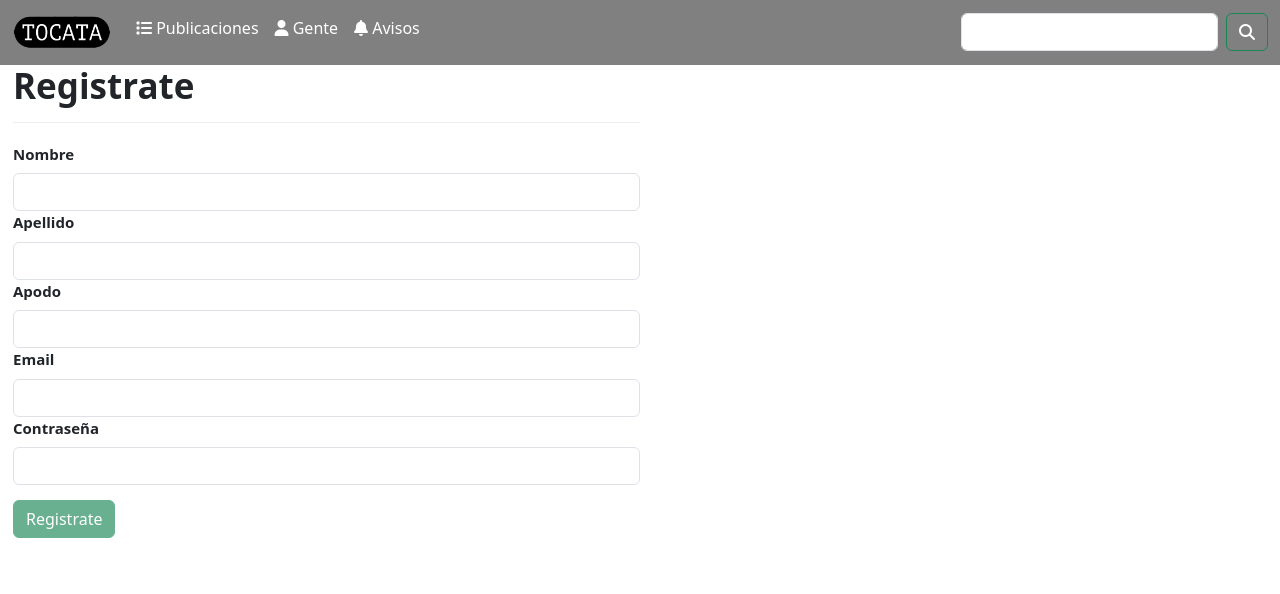
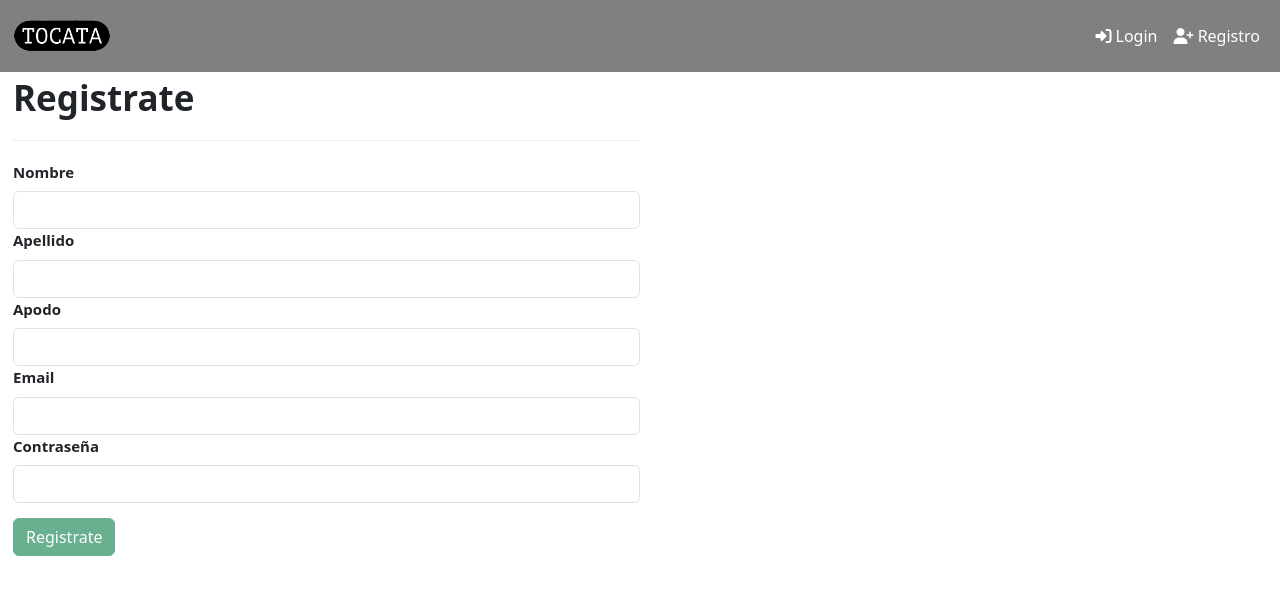
Before and after one commit to Optickal095/TocataFrontend, an Angular app: page /registro in a window 1280 px wide. Shown: the top 594 px of the page. Built offline with nearby package versions, Linux system fonts and the light colour scheme.

Commit message:
localStorage

```diff
--- a/src/app/app.component.html
+++ b/src/app/app.component.html
@@ -2,27 +2,49 @@
   <nav class="navbar navbar-expand-lg">
     <div class="container-fluid">
       <div class="collapse navbar-collapse" id="navbarSupportedContent">
-        <ul class="navbar-nav me-auto mb-2 mb-lg-0">
+        <div class="navbar-header">
           <a class="navbar-brand" href="#">
             <img src="../assets/images/Tocata.png" alt="Logo" />
           </a>
+        </div>
+        <ul class="navbar-nav me-auto mb-2 mb-lg-0" *ngIf="identity">
           <li class="nav-item">
-            <a class="nav-link active" aria-current="page" href="#"
-              ><i class="fa-solid fa-list"></i> Publicaciones</a
-            >
+            <a class="nav-link active" aria-current="page" href="#">
+              <i class="fa-solid fa-list"></i> Publicaciones
+            </a>
           </li>
           <li class="nav-item">
-            <a class="nav-link active" aria-current="page" href="#"
-              ><i class="fa-solid fa-user"></i> Gente</a
-            >
+            <a class="nav-link active" aria-current="page" href="#">
+              <i class="fa-solid fa-user"></i> Gente
+            </a>
           </li>
           <li class="nav-item">
-            <a class="nav-link active" aria-current="page" href="#"
-              ><i class="fa-solid fa-bell"></i> Avisos</a
-            >
+            <a class="nav-link active" aria-current="page" href="#">
+              <i class="fa-solid fa-bell"></i> Avisos
+            </a>
           </li>
         </ul>
-        <form class="d-flex" role="search">
+        <ul class="navbar navbar-nav ms-auto" *ngIf="!identity">
+          <li class="nav-item">
+            <a
+              class="nav-link"
+              routerLink="/login"
+              [routerLinkActive]="['active']"
+            >
+              <i class="fa-solid fa-right-to-bracket"></i> Login
+            </a>
+          </li>
+          <li class="nav-item">
+            <a
+              class="nav-link"
+              routerLink="/registro"
+              [routerLinkActive]="['active']"
+            >
+              <i class="fa-solid fa-user-plus"></i> Registro
+            </a>
+          </li>
+        </ul>
+        <form class="d-flex" role="search" *ngIf="identity">
           <input class="form-control me-2" type="search" aria-label="Search" />
           <button class="btn btn-outline-success" type="submit">
             <i class="fa-solid fa-search"></i>
--- a/src/app/app.component.ts
+++ b/src/app/app.component.ts
@@ -1,10 +1,25 @@
-import { Component } from '@angular/core';
+import { Component, OnInit, DoCheck } from '@angular/core';
+import { UserService } from './services/user.service';
 
 @Component({
   selector: 'app-root',
   templateUrl: './app.component.html',
   styleUrls: ['./app.component.css'],
+  providers: [UserService],
 })
-export class AppComponent {
-  title = 'Tocata';
+export class AppComponent implements OnInit, DoCheck {
+  public title: string;
+  public identity: any;
+
+  constructor(private _userService: UserService) {
+    this.title = 'Tocata';
+  }
+
+  ngOnInit() {
+    this.identity = this._userService.getIdentity();
+  }
+
+  ngDoCheck() {
+    this.identity = this._userService.getIdentity();
+  }
 }
--- a/src/app/components/login/login.component.ts
+++ b/src/app/components/login/login.component.ts
@@ -32,8 +32,12 @@ export class LoginComponent implements OnInit {
         if (response && response.access && response.user) {
           const accessToken = response.access;
           const user = response.user;
+
           console.log(accessToken); // Imprime el token de acceso
           console.log(user); // Imprime el objeto User
+
+          localStorage.setItem('accessToken', accessToken);
+          localStorage.setItem('user', JSON.stringify(user));
 
           this.status = 'success';
         } else {
--- a/src/app/components/register/register.component.html
+++ b/src/app/components/register/register.component.html
@@ -1,5 +1,5 @@
 <div class="col-lg-6">
-  <h1 class="h1-strong">{{ title }}</h1>
+  <div class="h1-strong">{{ title }}</div>
   <div class="alert alert-success" *ngIf="status == 'success'">
     Registro completado correctamente,
     <a [routerLink]="['/login']">identifícate aquí</a>
--- a/src/app/services/user.service.ts
+++ b/src/app/services/user.service.ts
@@ -7,9 +7,12 @@ import { GLOBAL } from './global';
 @Injectable()
 export class UserService {
   public url: string;
+  public identity: any;
+  public token: string | null;
 
   constructor(public _http: HttpClient) {
     this.url = GLOBAL.url;
+    this.token = null; // Inicializar token como null
   }
 
   register(user: User): Observable<any> {
@@ -33,4 +36,28 @@ export class UserService {
       headers: headers,
     });
   }
+
+  getIdentity() {
+    let identity = localStorage.getItem('user');
+
+    if (identity !== null && identity !== 'undefined') {
+      this.identity = JSON.parse(identity);
+    } else {
+      this.identity = null;
+    }
+
+    return this.identity;
+  }
+
+  getToken() {
+    let token = localStorage.getItem('accessToken');
+
+    if (token !== null && token !== 'undefined') {
+      this.token = token;
+    } else {
+      this.token = null;
+    }
+
+    return this.token;
+  }
 }
--- a/src/assets/styles.css
+++ b/src/assets/styles.css
@@ -6,6 +6,10 @@
   margin-bottom: 20px;
   padding-bottom: 15px;
   border-bottom: 1px solid #eee;
+}
+
+.active {
+  background: darkgrey;
 }
 
 .input-register,
@@ -30,7 +34,8 @@ img {
   max-width: 100%;
   max-height: 100%;
 }
-.navbar-brand {
+
+.navbar-header {
   width: 100px;
 }
 
```
